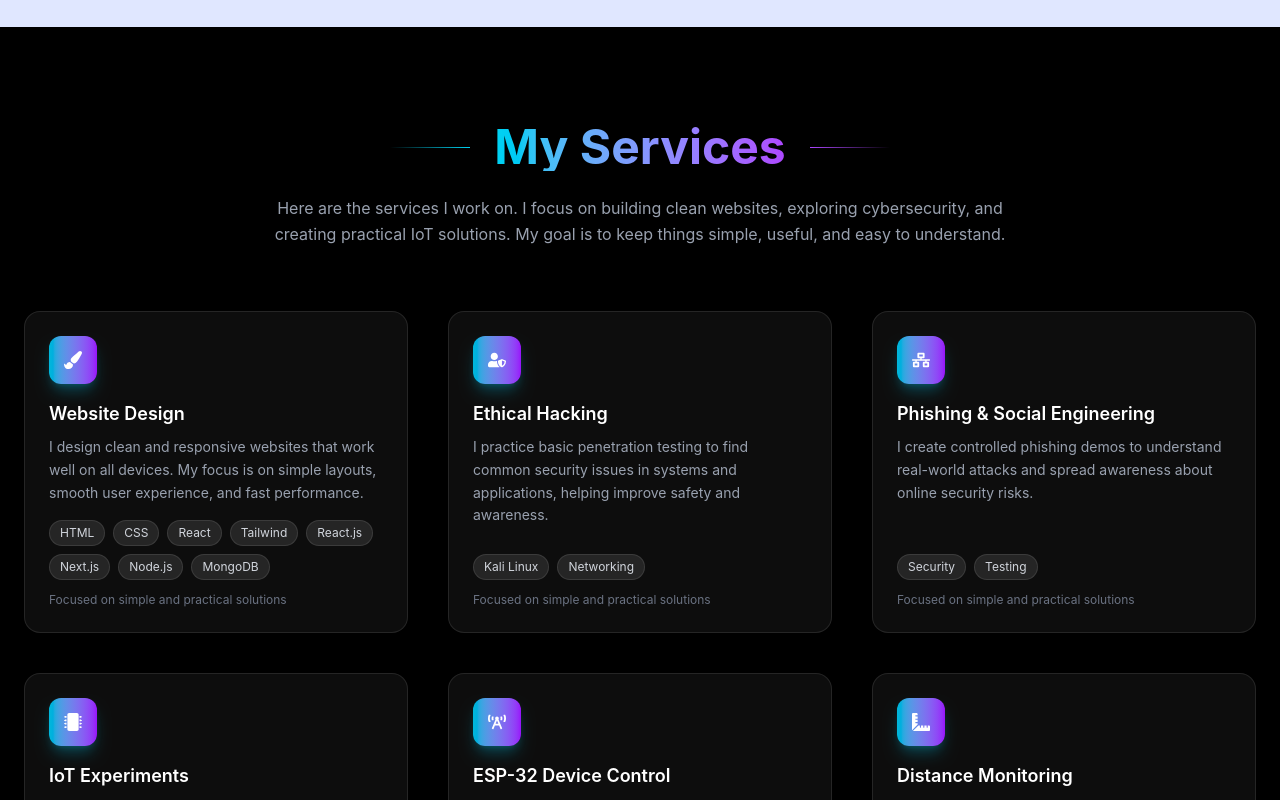
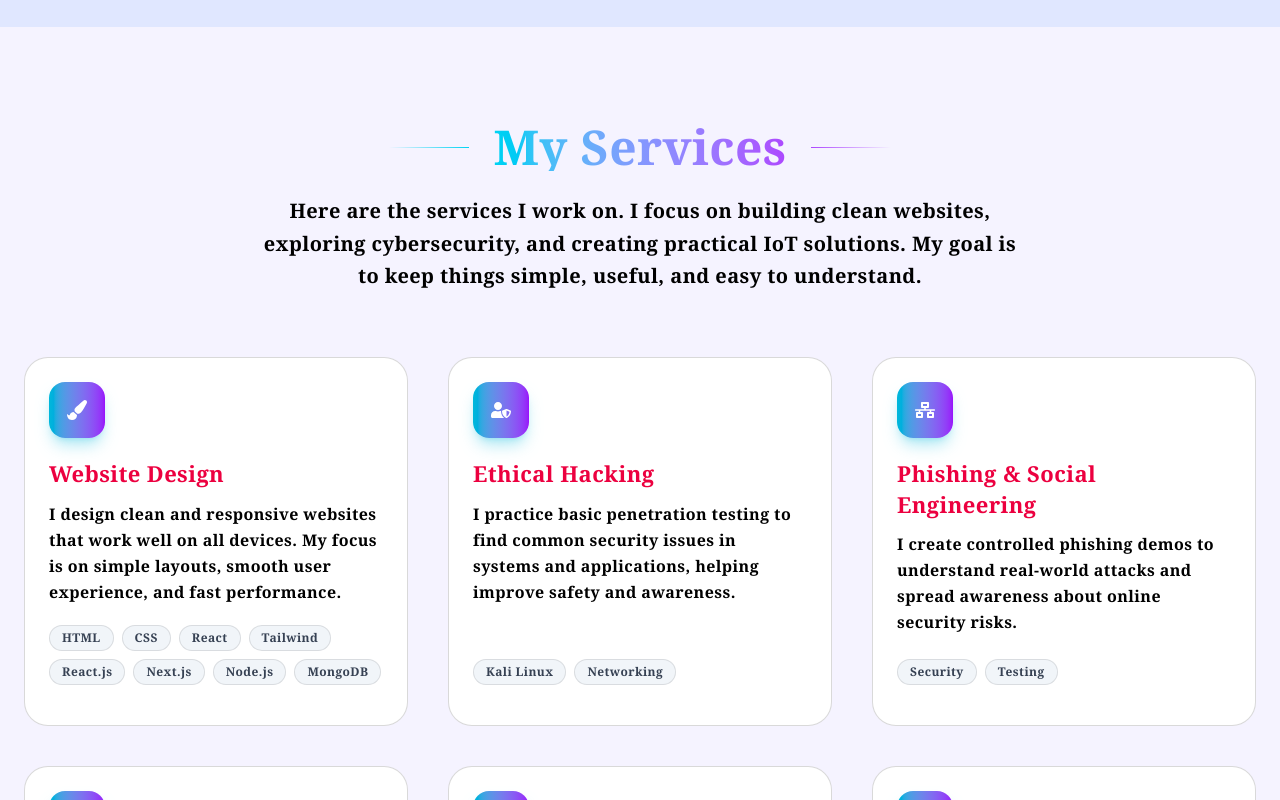
Before and after one commit to monujaanwadde360/portfolio_website_personal, a React (Vite) app: page / in a window 1280 px wide. Shown: the part 2140-2940 px from the top of the page. Built offline with nearby package versions, Linux system fonts and the light colour scheme.

Commit message:
Update Services.jsx

```diff
--- a/src/pages/Services.jsx
+++ b/src/pages/Services.jsx
@@ -1,160 +1,113 @@
-import {
-  FaPaintBrush,
-  FaUserShield,
-  FaNetworkWired,
-  FaMicrochip,
-  FaBroadcastTower,
-  FaRulerCombined,
-} from "react-icons/fa"
+import ServiceCard from "../components/ServiceCard";
+import { servicesData } from "../data/servicesData";
 
 function Services() {
-  const services = [
-    {
-      icon: FaPaintBrush,
-      title: "Website Design",
-      description:
-        "I design clean and responsive websites that work well on all devices. My focus is on simple layouts, smooth user experience, and fast performance.",
-      tech: ["HTML", "CSS", "React", "Tailwind", "React.js", "Next.js", "Node.js", "MongoDB"],
-    },
-    {
-      icon: FaUserShield,
-      title: "Ethical Hacking",
-      description:
-        "I practice basic penetration testing to find common security issues in systems and applications, helping improve safety and awareness.",
-      tech: ["Kali Linux", "Networking"],
-    },
-    {
-      icon: FaNetworkWired,
-      title: "Phishing & Social Engineering",
-      description:
-        "I create controlled phishing demos to understand real-world attacks and spread awareness about online security risks.",
-      tech: ["Security", "Testing"],
-    },
-    {
-      icon: FaMicrochip,
-      title: "IoT Experiments",
-      description:
-        "I build small IoT projects using sensors and microcontrollers to learn automation and real-time data handling.",
-      tech: ["Arduino", "Raspberry Pi"],
-    },
-    {
-      icon: FaBroadcastTower,
-      title: "ESP-32 Device Control",
-      description:
-        "I create systems to control devices remotely using ESP-32 and mobile apps, focusing on simple and useful automation.",
-      tech: ["ESP32", "Android"],
-    },
-    {
-      icon: FaRulerCombined,
-      title: "Distance Monitoring",
-      description:
-        "I develop sensor-based systems to measure distance and display real-time data using microcontrollers.",
-      tech: ["Sensors", "Embedded"],
-    },
-  ]
-
   return (
     <section
       id="services"
-      className="relative bg-black text-white py-24 px-6 overflow-hidden"
+      className="
+        relative
+        bg-violet-50
+        py-24
+        px-6
+        overflow-hidden
+        font-serif
+        font-bold
+        tracking-wide
+      "
     >
-      {/* Glow Background */}
-      <div className="absolute -z-10 top-[-150px] right-[-150px] w-[400px] h-[400px] bg-purple-600 rounded-full blur-3xl opacity-10"></div>
+
+      {/* GLOW */}
+      <div
+        className="
+          absolute
+          -z-10
+          top-[-150px]
+          right-[-150px]
+          w-[400px]
+          h-[400px]
+          bg-purple-600
+          rounded-full
+          blur-3xl
+          opacity-10
+        "
+      ></div>
 
       <div className="max-w-7xl mx-auto">
 
-        {/* Premium Title */}
+        {/* TITLE */}
         <div className="flex items-center justify-center mb-6">
-          <div className="h-[1px] w-20 bg-gradient-to-r from-transparent to-cyan-400"></div>
 
-          <h2 className="mx-6 text-3xl sm:text-4xl md:text-5xl font-bold whitespace-nowrap bg-gradient-to-r from-cyan-400 to-purple-500 bg-clip-text text-transparent">
+          <div
+            className="
+              h-[1px]
+              w-20
+              bg-gradient-to-r
+              from-transparent
+              to-cyan-400
+            "
+          ></div>
+
+          <h2
+            className="
+              mx-6
+              text-3xl
+              sm:text-4xl
+              md:text-5xl
+              whitespace-nowrap
+              bg-gradient-to-r
+              from-cyan-400
+              to-purple-500
+              bg-clip-text
+              text-transparent
+            "
+          >
             My Services
           </h2>
 
-          <div className="h-[1px] w-20 bg-gradient-to-l from-transparent to-purple-500"></div>
+          <div
+            className="
+              h-[1px]
+              w-20
+              bg-gradient-to-l
+              from-transparent
+              to-purple-500
+            "
+          ></div>
         </div>
 
-        {/* Description */}
+        {/* DESCRIPTION */}
         <div className="max-w-3xl mx-auto text-center mb-16">
-          <p className="text-gray-400 leading-relaxed">
-            Here are the services I work on. I focus on building clean websites,
-            exploring cybersecurity, and creating practical IoT solutions.
-            My goal is to keep things simple, useful, and easy to understand.
+
+          <p className="leading-relaxed text-[20px]">
+            Here are the services I work on. I focus on
+            building clean websites, exploring cybersecurity,
+            and creating practical IoT solutions.
+            My goal is to keep things simple, useful,
+            and easy to understand.
           </p>
         </div>
 
-        {/* Services Grid */}
-        <div className="grid md:grid-cols-2 lg:grid-cols-3 gap-10">
-          {services.map((service, index) => {
-            const Icon = service.icon
-            return (
-              <div
-                key={index}
-                className="
-  p-6 rounded-2xl
-  bg-white/5
-  border border-white/10
-  hover:border-cyan-400/40
-  hover:shadow-lg hover:shadow-cyan-500/20
-  hover:-translate-y-2
-  transition-all duration-300
-  group
-  flex flex-col justify-between
-  "
-              >
-                {/* Top Content */}
-                <div>
-                  {/* Icon */}
-                  <div
-                    className="
-      w-12 h-12 flex items-center justify-center rounded-xl
-      bg-gradient-to-r from-cyan-500 to-purple-600
-      shadow-lg shadow-cyan-500/30
-      mb-4
-      group-hover:scale-110
-      transition-transform
-      "
-                  >
-                    <Icon className="text-white text-lg" />
-                  </div>
+        {/* GRID */}
+        <div
+          className="
+            grid
+            md:grid-cols-2
+            lg:grid-cols-3
+            gap-10
+          "
+        >
 
-                  {/* Title */}
-                  <h3 className="text-lg font-semibold mb-2">
-                    {service.title}
-                  </h3>
-
-                  {/* Description */}
-                  <p className="text-gray-400 text-sm leading-relaxed mb-4">
-                    {service.description}
-                  </p>
-                </div>
-
-                {/* Bottom Content */}
-                <div>
-                  {/* Tech Tags */}
-                  <div className="flex flex-wrap gap-2 mb-3">
-                    {service.tech.map((t, i) => (
-                      <span
-                        key={i}
-                        className="text-xs px-2.5 py-1 rounded-full bg-white/10 border border-white/10 text-gray-300"
-                      >
-                        {t}
-                      </span>
-                    ))}
-                  </div>
-
-                  {/* Small use-case line */}
-                  <p className="text-xs text-gray-500">
-                    Focused on simple and practical solutions
-                  </p>
-                </div>
-              </div>
-            )
-          })}
+          {servicesData.map((service, index) => (
+            <ServiceCard
+              key={index}
+              service={service}
+            />
+          ))}
         </div>
       </div>
     </section>
-  )
+  );
 }
 
-export default Services
+export default Services;
```
